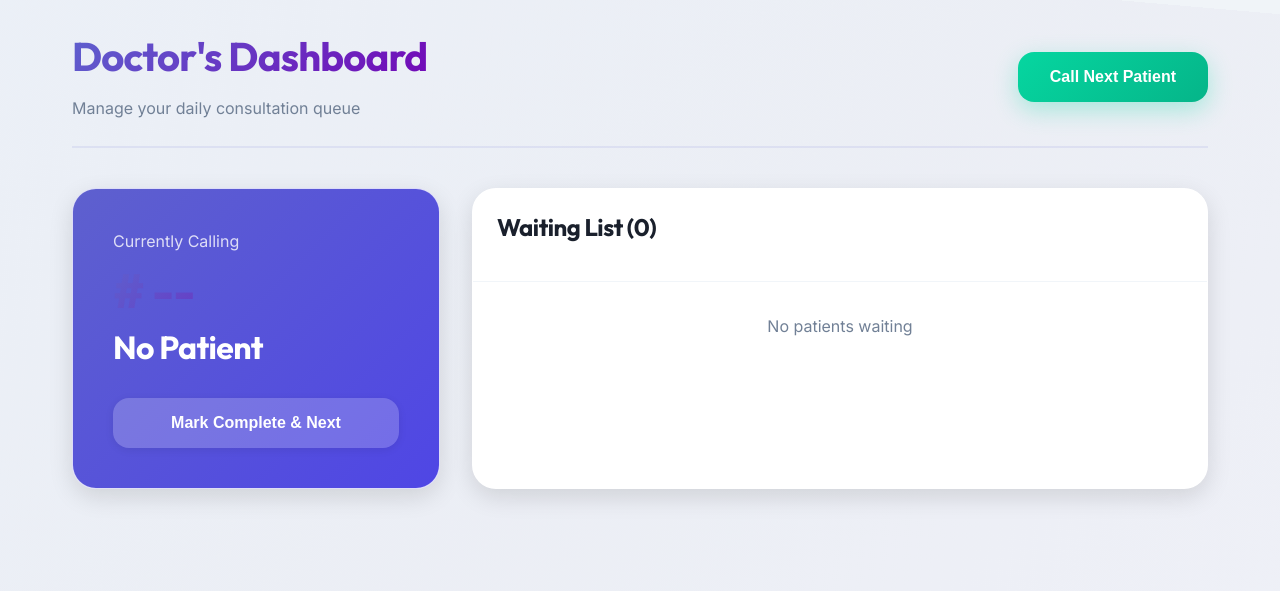
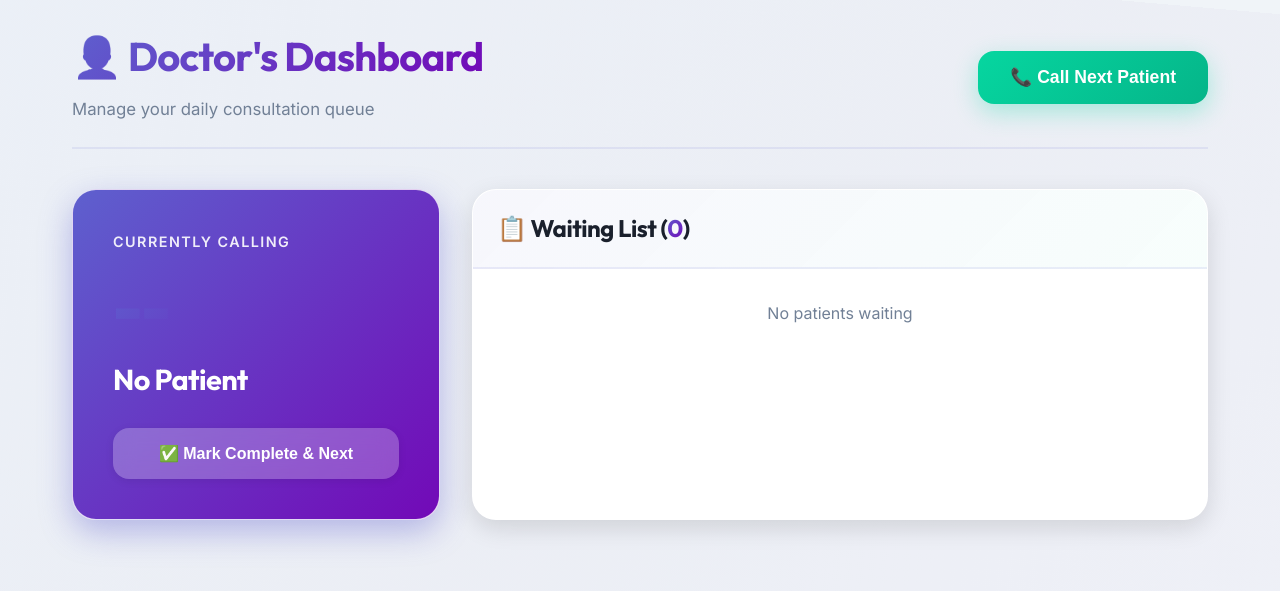
Before and after one commit to Rithish4610/Smart-Digital-Token-System-for-Small-Clinics, a FastAPI app: page /doctor in a window 1280 px wide. Shown: the top 591 px of the page. Run offline with FastAPI, Linux system fonts and the light colour scheme; data comes from the database, SQL or seed files in the repository; data that the repository does not hold is empty.

Commit message:
doctor UI

```diff
--- a/templates/doctor.html
+++ b/templates/doctor.html
@@ -11,8 +11,14 @@
             display: flex;
             justify-content: space-between;
             align-items: center;
-            padding: 1rem;
-            border-bottom: 1px solid #f1f5f9;
+            padding: 1.25rem;
+            border-bottom: 1px solid rgba(94, 96, 206, 0.1);
+            transition: all 0.3s ease;
+        }
+
+        .queue-item:hover {
+            background: linear-gradient(135deg, rgba(94, 96, 206, 0.05) 0%, rgba(6, 214, 160, 0.05) 100%);
+            transform: translateX(5px);
         }
 
         .queue-item:last-child {
@@ -20,13 +26,22 @@
         }
 
         .current-card {
-            background: linear-gradient(135deg, var(--secondary), #4f46e5);
+            background: linear-gradient(135deg, #5e60ce 0%, #7209b7 100%);
             color: white;
+            box-shadow: 0 12px 32px rgba(94, 96, 206, 0.4);
         }
 
         .current-card h2,
         .current-card p {
             color: white;
+        }
+
+        .token-number {
+            font-weight: 800;
+            background: var(--gradient-primary);
+            -webkit-background-clip: text;
+            -webkit-text-fill-color: transparent;
+            background-clip: text;
         }
     </style>
 </head>
@@ -35,30 +50,35 @@
     <div class="container fade-in">
         <div class="header">
             <div>
-                <h1>Doctor's Dashboard</h1>
-                <p style="color: var(--text-light)">Manage your daily consultation queue</p>
+                <h1>👨‍⚕️ Doctor's Dashboard</h1>
+                <p style="color: var(--text-light); font-size: 1.05rem;">Manage your daily consultation queue</p>
             </div>
-            <button class="btn btn-primary" onclick="callNext()">Call Next Patient</button>
+            <button class="btn btn-primary glow-on-hover" onclick="callNext()" style="font-size: 1.1rem;">📞 Call Next
+                Patient</button>
         </div>
 
         <div style="display: grid; grid-template-columns: 1fr 2fr; gap: 2rem;">
             <!-- Currently Calling -->
-            <div class="card current-card">
-                <p style="opacity: 0.8">Currently Calling</p>
-                <h1 id="currentToken" style="font-size: 3rem; margin: 0.5rem 0;"># --</h1>
-                <h2 id="currentName" style="margin: 0;">No Patient</h2>
+            <div class="card current-card scale-in">
+                <p
+                    style="opacity: 0.9; font-weight: 600; font-size: 0.9rem; text-transform: uppercase; letter-spacing: 0.1em;">
+                    Currently Calling</p>
+                <h1 id="currentToken" style="font-size: 4rem; margin: 1rem 0; font-weight: 900;">--</h1>
+                <h2 id="currentName" style="margin: 0; font-size: 1.8rem;">No Patient</h2>
                 <div style="margin-top: 2rem;">
-                    <button class="btn" style="background: rgba(255,255,255,0.2); color: white; width: 100%"
-                        onclick="callNext()">Mark Complete & Next</button>
+                    <button class="btn glow-on-hover"
+                        style="background: rgba(255,255,255,0.25); color: white; width: 100%; font-weight: 700; backdrop-filter: blur(10px);"
+                        onclick="callNext()">✅ Mark Complete & Next</button>
                 </div>
             </div>
 
             <!-- Waiting Queue -->
-            <div class="card" style="padding: 0;">
-                <div style="padding: 1.5rem; border-bottom: 1px solid #f1f5f9;">
-                    <h3>Waiting List (<span id="queueCount">0</span>)</h3>
+            <div class="card fade-in" style="padding: 0; animation-delay: 0.2s;">
+                <div
+                    style="padding: 1.5rem; border-bottom: 2px solid rgba(94, 96, 206, 0.1); background: linear-gradient(135deg, rgba(94, 96, 206, 0.05) 0%, rgba(6, 214, 160, 0.03) 100%);">
+                    <h3 style="margin: 0;">📋 Waiting List (<span id="queueCount" class="text-gradient">0</span>)</h3>
                 </div>
-                <div id="queueList">
+                <div id="queueList" style="max-height: 500px; overflow-y: auto;">
                     <!-- Loaded dynamically -->
                 </div>
             </div>
@@ -76,7 +96,7 @@
                     document.getElementById('currentToken').innerText = `#${data.current.token}`;
                     document.getElementById('currentName').innerText = data.current.name;
                 } else {
-                    document.getElementById('currentToken').innerText = '# --';
+                    document.getElementById('currentToken').innerText = '--';
                     document.getElementById('currentName').innerText = 'No Patient';
                 }
 
@@ -85,15 +105,16 @@
                 const container = document.getElementById('queueList');
                 container.innerHTML = '';
 
-                data.waiting.forEach(p => {
+                data.waiting.forEach((p, index) => {
                     const div = document.createElement('div');
                     div.className = 'queue-item fade-in';
+                    div.style.animationDelay = `${index * 0.05}s`;
                     div.innerHTML = `
                         <div>
-                            <span style="font-weight: 700; color: var(--secondary); margin-right: 1rem;">#${p.token}</span>
-                            <span>${p.name}</span>
+                            <span class="token-number" style="font-size: 1.2rem; margin-right: 1rem;">#${p.token}</span>
+                            <span style="font-weight: 600; color: var(--text);">${p.name}</span>
                         </div>
-                        <span class="badge badge-waiting">Waiting</span>
+                        <span class="badge badge-waiting">⏳ Waiting</span>
                     `;
                     container.appendChild(div);
                 });
```
